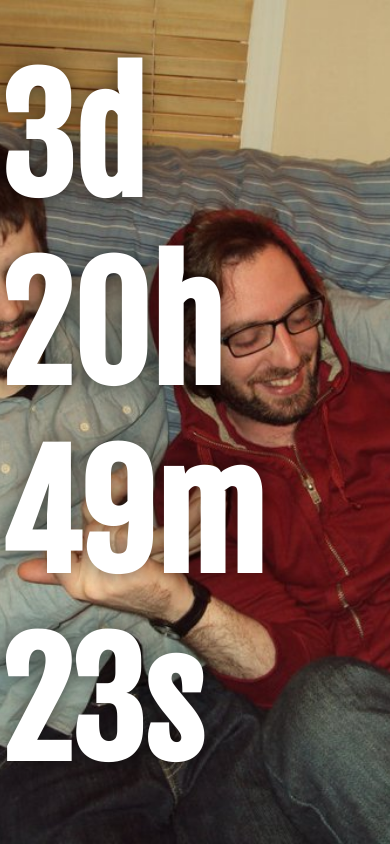
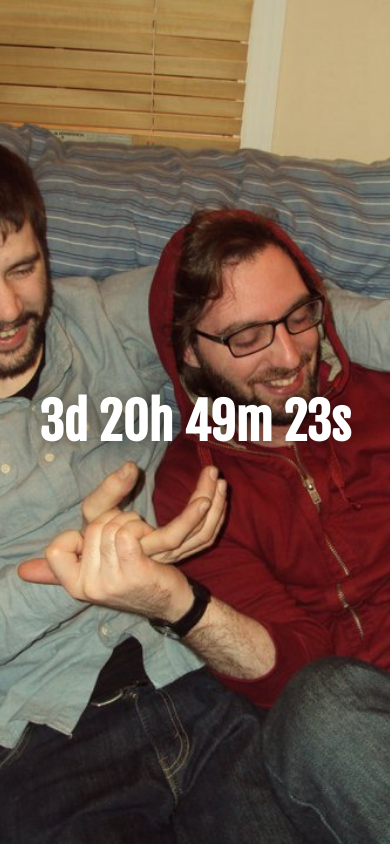
Before and after one commit to JasonMiller/millzday, a plain HTML site: page index.html in a window 390 px wide. Drawn offline with Linux system fonts and the light colour scheme.

Commit message:
responsive font size

```diff
--- a/index.css
+++ b/index.css
@@ -9,7 +9,7 @@ body {
   justify-content: center;
   align-items: center;
 
-  background-attachment: fixed;
+  /* background-attachment: fixed; */
   background-repeat:no-repeat;
   background-position: center;
   background-size: cover;
@@ -19,7 +19,17 @@ h1 {
   margin: 0;
 
   font-family: 'Fjalla One', helvetica, sans-serif;
-	font-size: 150px;
 	color:white;
   filter: drop-shadow(0 0px 10px rgba(0,0,0,0.5))
 }
+
+@media screen and (min-width: 320px) {
+  h1 {
+    font-size: 50px;
+}
+
+@media screen and (min-width: 768px) {
+  h1 {
+    font-size: 150px;
+  }
+}
```
